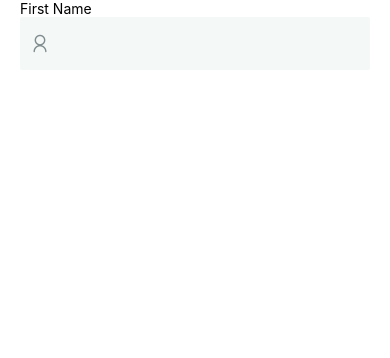
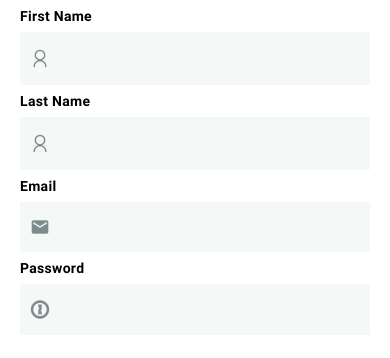
Before and after one commit to ali-shehab94/whatsapp-clone, a React Native app in the folder WC-frontend/: screen / in a window 390 px wide. Shown: the top 358 px of the page. Built offline with nearby package versions, Linux system fonts and the light colour scheme.

Commit message:
Create Input component, add inputs to login page

```diff
--- a/WC-frontend/components/Input.js
+++ b/WC-frontend/components/Input.js
@@ -3,11 +3,13 @@ import { StyleSheet, Text, TextInput, View } from "react-native";
 import colors from "../constants/colors";
 
 import { AntDesign } from "@expo/vector-icons";
+import { MaterialIcons } from '@expo/vector-icons';
+
 
 const Input = (props) => {
   return (
     <View style={StyleSheet.container}>
-      <Text>{props.label}</Text>
+      <Text style={styles.label}>{props.label}</Text>
 
       <View style={styles.inputContainer}>
         {props.icon && (
@@ -17,8 +19,15 @@ const Input = (props) => {
             style={styles.icon}
           />
         )}
-        <TextInput />
+        <TextInput style={styles.input} />
       </View>
+
+      {
+        props.errorText &&
+        <View style={styles.errorContainer}>
+          <Text style={styles.errorText}>{props.errorText}</Text>
+        </View>
+      }
     </View>
   );
 };
@@ -26,6 +35,12 @@ const Input = (props) => {
 const styles = StyleSheet.create({
   container: {
     width: "100%",
+  },
+  label: {
+    marginVertical: 8,
+    fontFamily: "bold",
+    letterSpacing: 0.3,
+    color: colors.textColor,
   },
   inputContainer: {
     width: "100%",
@@ -40,6 +55,22 @@ const styles = StyleSheet.create({
     marginRight: 10,
     color: colors.grey,
   },
+  input: {
+    flex: 1,
+    color: colors.textColor,
+    fontFamily: "regular",
+    letterSpacing: 0.3,
+    paddingTop: 0,
+  },
+  errorContainer: {
+    marginVertical: 5,
+  },
+  errorText: {
+    color: "red",
+    fontSize: 13,
+    fontFamily: "regular",
+    letterSpacing: 0.3,
+  },
 });
 
 export default Input;
--- a/WC-frontend/constants/colors.js
+++ b/WC-frontend/constants/colors.js
@@ -2,5 +2,6 @@ export default {
     blue: "#3498db",
     lightGrey: "#bdc3c7",
     offWhite: "#F4F8F7",
-    grey: "#7f8c8d"
+    grey: "#7f8c8d",
+    textColor: "1c1e21"
 }
--- a/WC-frontend/screens/AuthScreen.js
+++ b/WC-frontend/screens/AuthScreen.js
@@ -1,23 +1,39 @@
-import { AntDesign } from '@expo/vector-icons';
-import React from 'react';
-import { View, Text, StyleSheet } from 'react-native';
-import { SafeAreaView } from 'react-native-safe-area-context';
-import Input from '../components/Input';
-import PageContainer from '../components/PageContainer';
+import { AntDesign } from "@expo/vector-icons";
+import { MaterialIcons } from '@expo/vector-icons';
+import { MaterialCommunityIcons } from '@expo/vector-icons';
+
+
+import React from "react";
+import { View, Text, StyleSheet } from "react-native";
+import { SafeAreaView } from "react-native-safe-area-context";
+import Input from "../components/Input";
+import PageContainer from "../components/PageContainer";
 
 const AuthScreen = () => {
   return (
-    <SafeAreaView style={{flex: 1}}>
-        <PageContainer>
-            <Input label="First Name" icon="user" iconPack={AntDesign} iconSize={20} />
-        </PageContainer>
+    <SafeAreaView style={{ flex: 1 }}>
+      <PageContainer>
+        <Input
+          label="First Name"
+          icon="user"
+          iconPack={AntDesign}
+          iconSize={20}
+        />
+
+        <Input
+          label="Last Name"
+          icon="user"
+          iconPack={AntDesign}
+          iconSize={20}
+        />
+
+        <Input label="Email" icon="email" iconPack={MaterialIcons} iconSize={20} />
+        <Input label="Password" icon="onepassword" iconPack={MaterialCommunityIcons} iconSize={20} />
+      </PageContainer>
     </SafeAreaView>
+  );
+};
 
-  )
-}
+const styles = StyleSheet.create({});
 
-const styles = StyleSheet.create({
-
-})
-
-export default AuthScreen
+export default AuthScreen;
```
